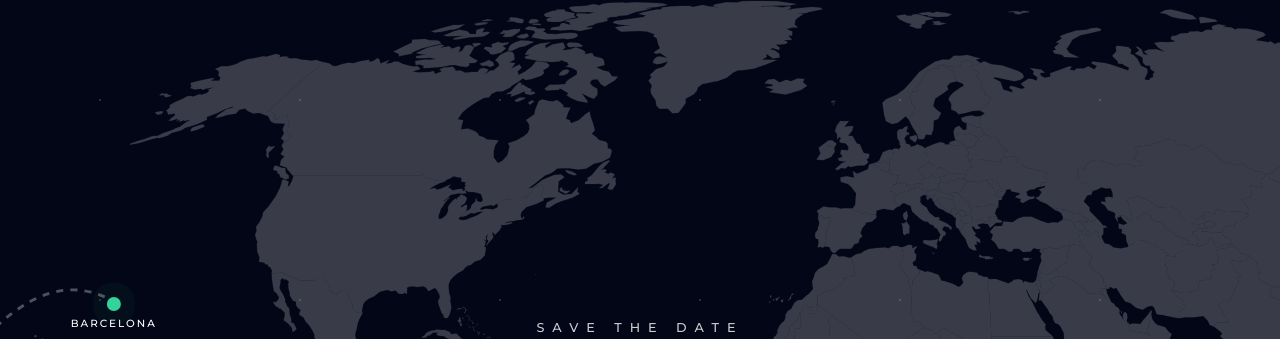
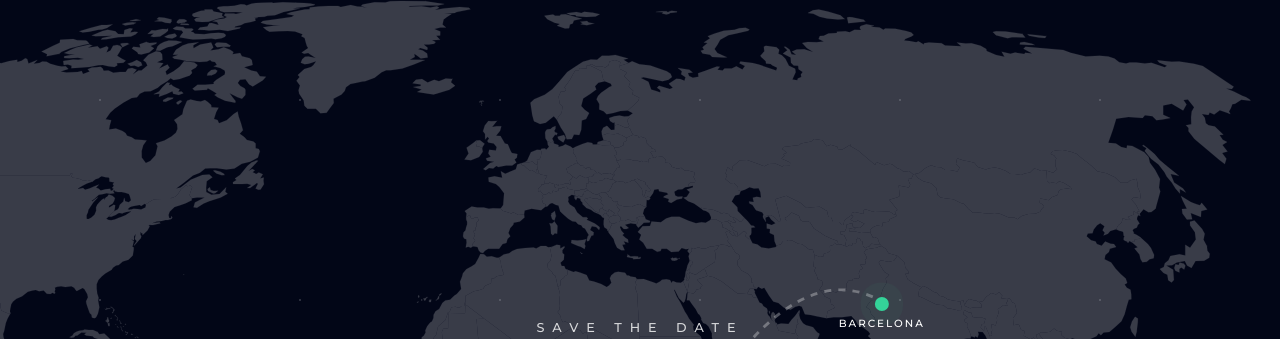
Before and after one commit to jcasasfreta-spec/boda-judit-guille, a plain HTML site: page index.html in a window 1280 px wide. Shown: the top 339 px of the page. Drawn offline with nearby package versions, Linux system fonts and the light colour scheme.

Commit message:
Update index.html

```diff
--- a/index.html
+++ b/index.html
@@ -59,7 +59,7 @@
             width: 100%;
             height: 100%;
             object-fit: cover; /* Para que llene todo el móvil */
-            object-position: 10% center; /* Ajustamos para que se vea más América del Sur en móvil */
+            object-position: 70% center; /* Ajustamos para que se vea más América del Sur en móvil */
             opacity: 0.25;
             filter: brightness(0.8) contrast(1.2);
         }
@@ -83,7 +83,7 @@
         .coordinate-system {
             position: absolute;
             top: 50%;
-            left: 10%; /* Debe coincidir con el object-position del mapa */
+            left: 70%; /* Debe coincidir con el object-position del mapa */
             width: 177.78vh; /* 16/9 de la altura */
             height: 100vh;
             transform: translate(-50%, -50%);
```
